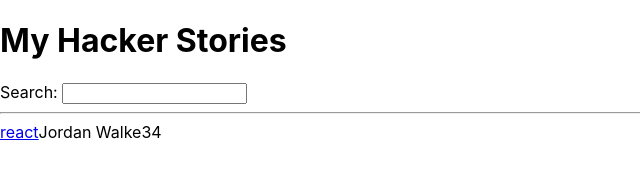
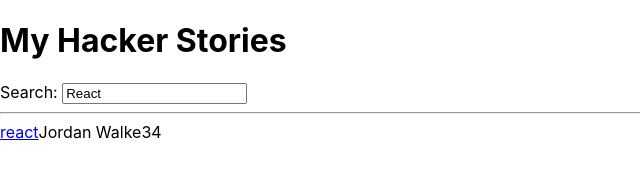
Before and after one commit to mccollumn/hacker-stories, a React (Create React App) app: page / in a window 1280 px wide. Shown: the top 173 px of the page, without its empty margins (0-640 px from the left). Built offline with nearby package versions, Linux system fonts and the light colour scheme.

Commit message:
Fun with hooks

```diff
--- a/src/App.js
+++ b/src/App.js
@@ -1,4 +1,16 @@
 import React from "react";
+
+const useSemiPersistentState = (key, initialState) => {
+  const [value, setValue] = React.useState(
+    localStorage.getItem(key) || initialState
+  );
+
+  React.useEffect(() => {
+    localStorage.setItem(key, value);
+  }, [value, key]);
+
+  return [value, setValue];
+};
 
 const App = () => {
   const stories = [
@@ -20,7 +32,15 @@
     },
   ];
 
-  const [searchTerm, setSearchTerm] = React.useState("React");
+  // const [searchTerm, setSearchTerm] = React.useState(
+  //   localStorage.getItem("search") || "React"
+  // );
+
+  // React.useEffect(() => {
+  //   localStorage.setItem("search", searchTerm);
+  // }, [searchTerm]);
+
+  const [searchTerm, setSearchTerm] = useSemiPersistentState("search", "React");
 
   const handleSearch = (event) => {
     setSearchTerm(event.target.value);
@@ -34,7 +54,7 @@
     <div>
       <h1>My Hacker Stories</h1>
 
-      <Search onSearch={handleSearch} />
+      <Search search={searchTerm} onSearch={handleSearch} />
 
       <hr />
 
@@ -43,18 +63,18 @@
   );
 };
 
-const Search = (props) => {
-  return (
+const Search = ({ search, onSearch }) => (
   <div>
     <label htmlFor="search">Search: </label>
-      <input id="search" type="text" onChange={props.onSearch} />
+    <input id="search" type="text" value={search} onChange={onSearch} />
   </div>
 );
-};
 
-const List = (props) =>
-  props.list.map((item) => (
-    <div key={item.objectID}>
+const List = ({ list }) =>
+  list.map((item) => <Item key={item.objectID} item={item} />);
+
+const Item = ({ item }) => (
+  <div>
     <span>
       <a href={item.url}>{item.title}</a>
     </span>
@@ -62,6 +82,6 @@
     <span>{item.num_comments}</span>
     <span>{item.points}</span>
   </div>
-  ));
+);
 
 export default App;
```
Lines whose indentation alone changed are shown as unchanged.
